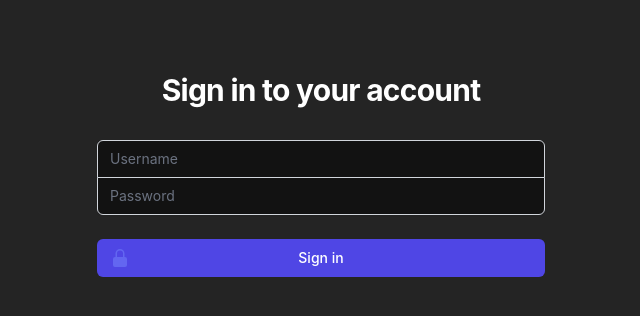
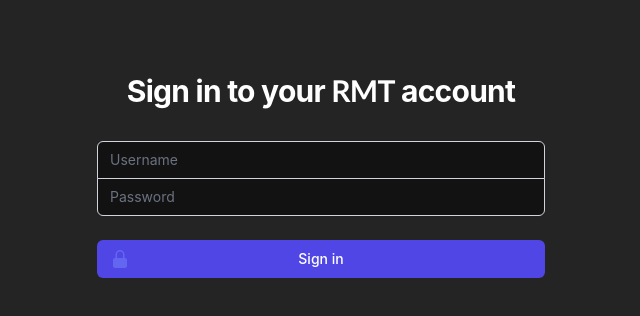
Before and after one commit to reyesml/RMT, a SvelteKit app in the folder web-client/: page /login in a window 1280 px wide. Shown: the top 316 px of the page, without its empty margins (319-959 px from the left). Built offline with nearby package versions, Linux system fonts and the light colour scheme.

Commit message:
Adding app name to login page

```diff
--- a/web-client/src/routes/(public)/login/+page.svelte
+++ b/web-client/src/routes/(public)/login/+page.svelte
@@ -17,15 +17,21 @@
 	<meta name="description" content="RMT Login" />
 </svelte:head>
 
+<style>
+	.logo {
+		font-family: 'Gill Sans', 'Gill Sans MT', Calibri, 'Trebuchet MS', sans-serif
+	}
+</style>
+
 <section>
-	<div class="flex min-h-full items-center justify-center py-12 px-4 sm:px-6 lg:px-8">
+	<div class="flex flex-col min-h-full items-center justify-center py-12 px-4 sm:px-6 lg:px-8">
 		<div class="w-full max-w-md space-y-8">
 			{#if $session && browser}
 				{goto('/home')}
 			{:else if !form || !form.session}
 				<div>
 					<h2 class="mt-6 text-center text-3xl font-bold tracking-tight text-white">
-						Sign in to your account
+						Sign in to your <span class="logo">RMT</span> account
 					</h2>
 				</div>
 				<form class="mt-8 space-y-6" action="?/login" method="POST">
```
Also changed, not shown: web-client/static/images/logo.png (added).
